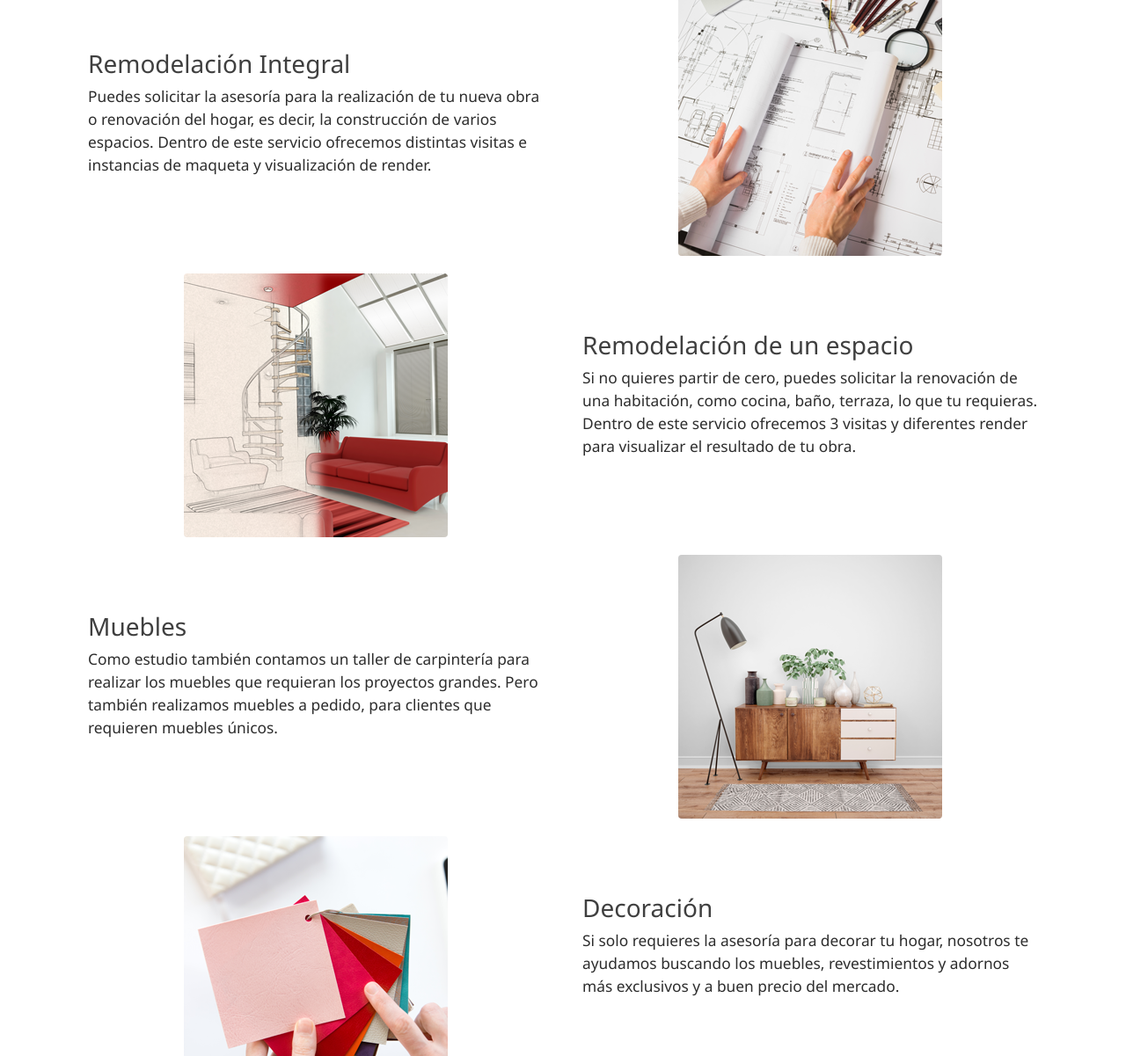
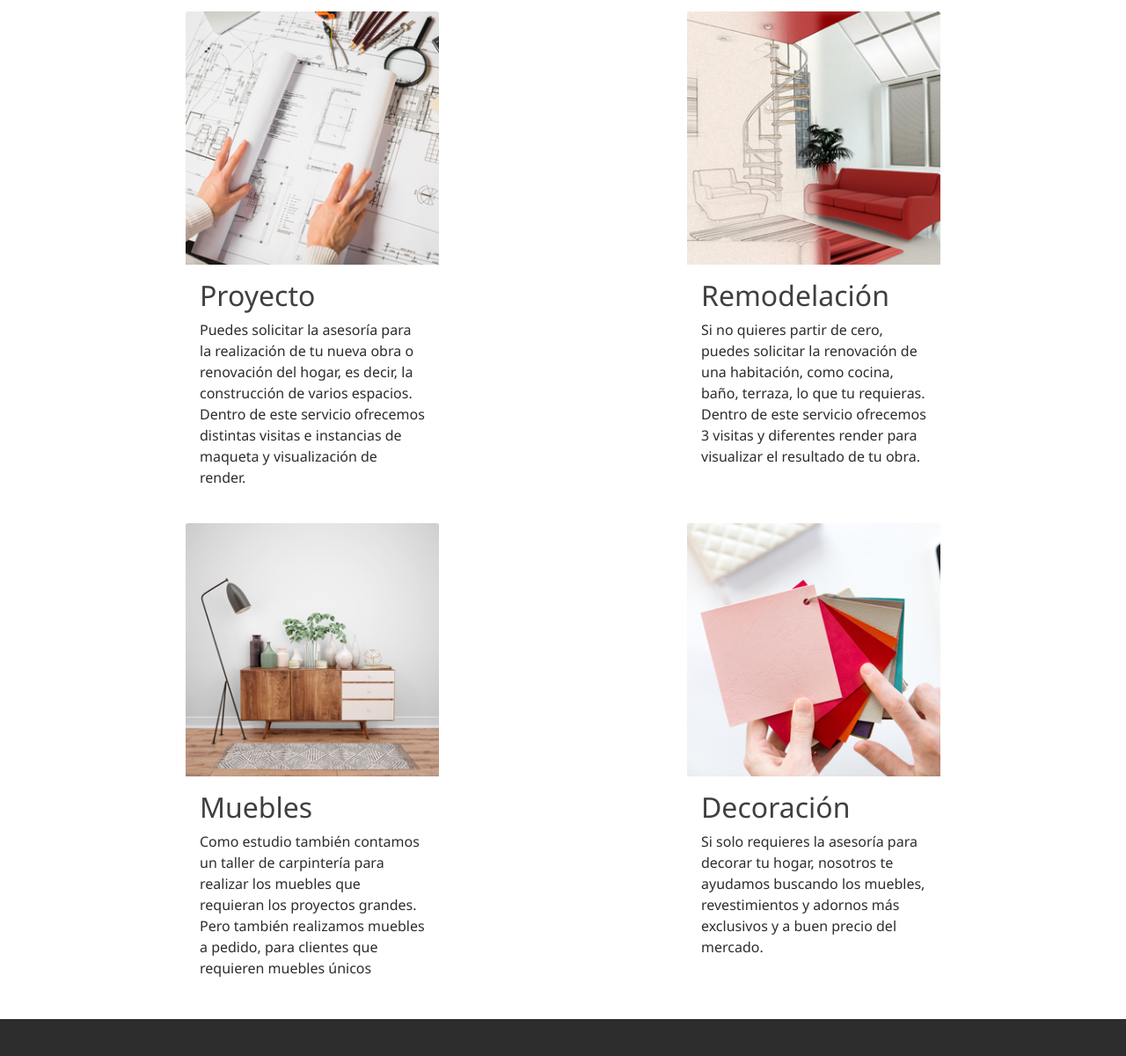
Before and after one commit to PaulaValenzuelaRavanal/Proyecto_DesarrolloWeb, a website: page views/servicios.html in a window 1280 px wide. Shown: the part 618-1819 px from the top of the page at 88% size. Drawn offline with nearby package versions, Linux system fonts and the light colour scheme.

Commit message:
cambio página servicios

```diff
--- a/assets/scss/_servicios.scss
+++ b/assets/scss/_servicios.scss
@@ -10,17 +10,22 @@
 }
 
 .sectionUnoServicios {
+    margin-top: 20px;
+    margin-bottom: 20px;
+    padding-top: 20px;
+    display: flex;
+    justify-content: center;
+    background-color: #F3F3F3;
     height: 300px;
-    padding: 20px 70px 20px;
-    background-color: #F3F3F3;
 }
 
 .row__textoServicios {
     margin-top: 50px;
+    width: 600px;
 }
 
-.sectionDosServicios {
-    margin-top: -20px;
+.sectionDosSer {
+    margin-top: 40px;
     margin-bottom: 30px;
 }
 
--- a/views/servicios.html
+++ b/views/servicios.html
@@ -81,88 +81,52 @@
 <!--Descripción 4 Servicios -->
 
 
-<section class="container sectionDosServicios">
+<section class="container sectionDosSer">
 
     <h2 class="sectionDosServicios__title">Nuestros Servicios</h2>
 
-    <div class="row">
+    <div class="row g-4">
 
-        <div class="col-lg-6 col-md-6 col-xs-12 colMarginSer">
+      <div class="col-lg-6 col-md-6 col-xs-12 serviciosCenter">
+        <div class="card" style="width: 18rem;">
+          <img src="../img/ServicioProyecto1.png" class="card-img-top" alt="...">
+          <div class="card-body">
+            <h2 class="card-title">Proyecto</h2>
+            <p class="card-text">Puedes solicitar la asesoría para la realización de tu nueva obra o renovación del hogar, es decir, la construcción de varios espacios. Dentro de este servicio ofrecemos distintas visitas e instancias de maqueta y visualización de render. </p>
+          </div>
+        </div>
+      </div>
 
-            <div class="col__textoSer">
-                <h3>Remodelación Integral</h3>
-                <p>Puedes solicitar la asesoría para la realización de tu nueva obra o renovación del hogar, es decir, la construcción de varios espacios. Dentro de este servicio ofrecemos distintas visitas e instancias de maqueta y visualización de render. </p>
-            </div>
+      <div class="col-lg-6 col-md-6 col-xs-12 serviciosCenter">
+        <div class="card"  style="width: 18rem;">
+          <img src="../img/ServicioRemodelación1.png" class="card-img-top" alt="...">
+          <div class="card-body">
+            <h2 class="card-title">Remodelación</h2>
+            <p class="card-text">Si no quieres partir de cero, puedes solicitar la renovación de una habitación, como cocina, baño, terraza, lo que tu requieras. Dentro de este servicio ofrecemos 3 visitas y diferentes render para visualizar el resultado de tu obra.</p>
+          </div>
+        </div>
+      </div>
 
+      <div class="col serviciosCenter">
+        <div class="card" style="width: 18rem;">
+          <img src="../img/ServicioMuebles1.png" class="card-img-top" alt="...">
+          <div class="card-body">
+            <h2 class="card-title">Muebles</h2>
+            <p class="card-text">Como estudio también contamos un taller de carpintería para realizar los muebles que requieran los proyectos grandes. Pero también realizamos muebles a pedido, para clientes que requieren muebles únicos</p>
+          </div>
         </div>
+      </div>
 
-        <div class="col-lg-6 col-md-6 col-xs-12 colMarginSer">
-
-            <img class="rounded mx-auto d-block" src="../img/ServicioProyecto1.png" alt="">
-
+      <div class="col serviciosCenter">
+        <div class="card" style="width: 18rem;">
+          <img src="../img/ServicioDecoración1.png" class="card-img-top" alt="...">
+          <div class="card-body">
+            <h2 class="card-title">Decoración</h2>
+            <p class="card-text">Si solo requieres la asesoría para decorar tu hogar, nosotros te ayudamos buscando los muebles, revestimientos y adornos más exclusivos y a buen precio del mercado.</p>
+          </div>
         </div>
-
+      </div>
     </div>
-
-    <div class="row">
-
-        <div class="col-lg-6 col-md-6 col-xs-12 colMarginSer">
-
-            <img class="rounded mx-auto d-block" src="../img/ServicioRemodelación1.png" alt="Servicio2">
-
-        </div>
-
-        <div class="col-lg-6 col-md-6 col-xs-12 colMarginSer">
-
-             <div class="col__textoSer">
-                <h3>Remodelación de un espacio</h3>
-                <p>Si no quieres partir de cero, puedes solicitar la renovación de una habitación, como cocina, baño, terraza, lo que tu requieras. Dentro de este servicio ofrecemos 3 visitas y diferentes render para visualizar el resultado de tu obra. </p>
-            </div>
-
-        </div>
-
-    </div>
-
-    <div class="row">
-
-        <div class="col-lg-6 col-md-6 col-xs-12 colMarginSer">
-
-            <div class="col__textoSer">
-               <h3>Muebles</h3>
-               <p>Como estudio también contamos un taller de carpintería para realizar los muebles que requieran los proyectos grandes. Pero también realizamos muebles a pedido, para clientes que requieren muebles únicos.</p>
-            </div>
-
-        </div>
-
-        <div class="col-lg-6 col-md-6 col-xs-12 colMarginSer">
-
-            <img class="rounded mx-auto d-block" src="../img/ServicioMuebles1.png" alt="">
-
-        </div>
-
-    </div>
-
-    <div class="row">
-
-        <div class="col-lg-6 col-md-6 col-xs-12 colMarginSer">
-
-            <img class="rounded mx-auto d-block" src="../img/ServicioDecoración1.png" alt="Servicio2">
-
-        </div>
-
-        <div class="col-lg-6 col-md-6 col-xs-12 colMarginSer">
-
-            <div class="col__textoSer">
-                <h3>Decoración</h3>
-                <p>Si solo requieres la asesoría para decorar tu hogar, nosotros te ayudamos buscando los muebles, revestimientos y adornos más exclusivos y a buen precio del mercado.</p>
-            </div>
-
-        </div>
-
-    </div>
-
-
-
 </section>
 
 
```
Also changed, not shown: index.html (+1 -1 lines), assets/css/estilos.css.
